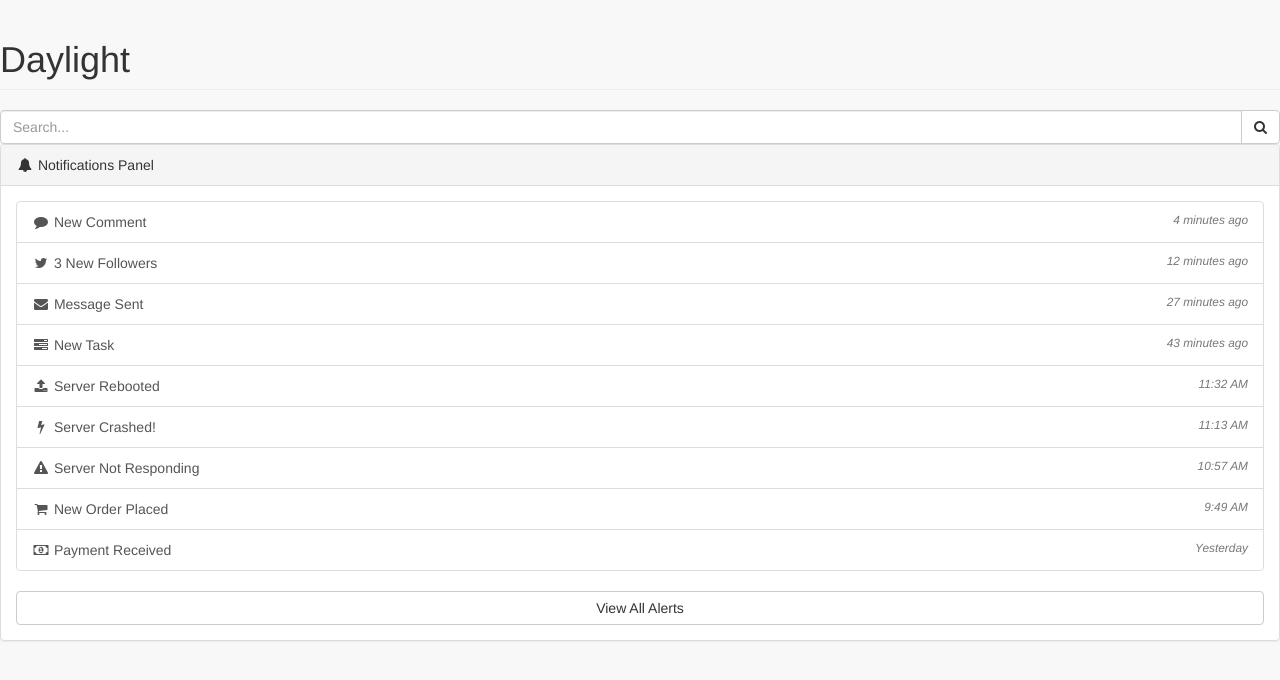
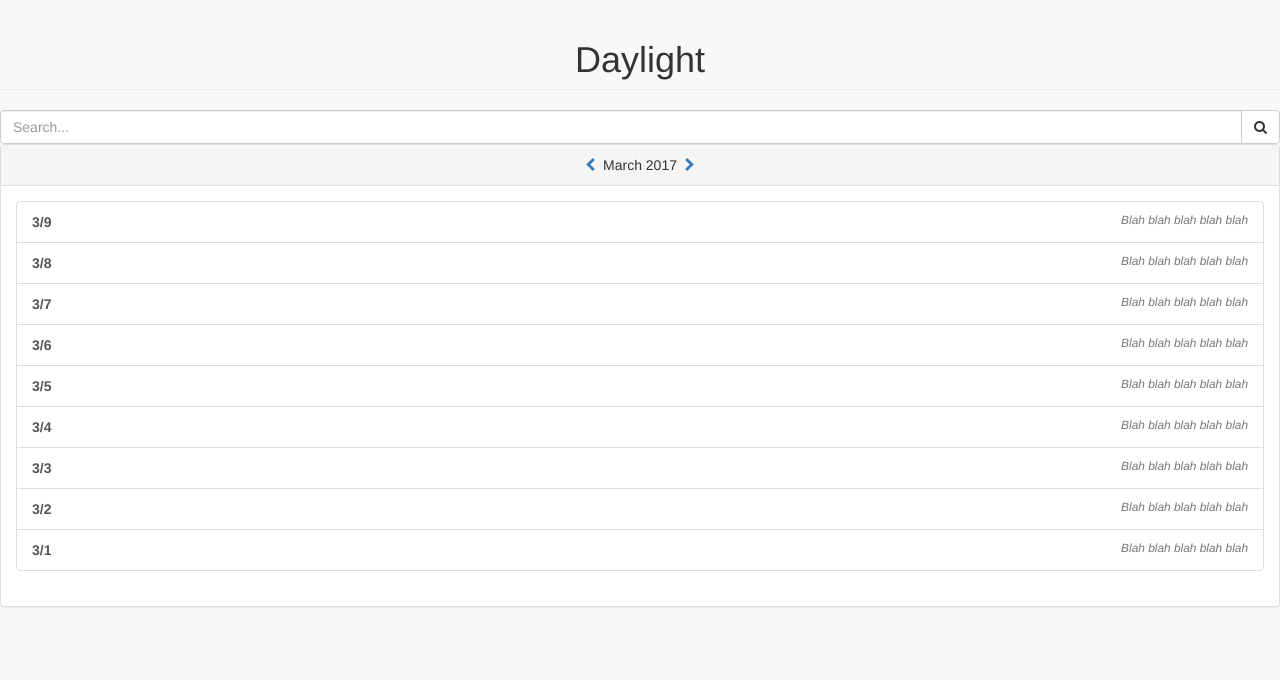
Before and after one commit to BinitShrestha/comp171_daylight, a website: page pages/index.html in a window 1280 px wide. Drawn offline with Linux system fonts and the light colour scheme.

Commit message:
cleaned first screen

```diff
--- a/pages/index.html
+++ b/pages/index.html
@@ -9,7 +9,7 @@
     <meta name="description" content="">
     <meta name="author" content="">
 
-    <title>SB Admin 2 - Bootstrap Admin Theme</title>
+    <title>Daylight</title>
 
     <!-- Bootstrap Core CSS -->
     <link href="../vendor/bootstrap/css/bootstrap.min.css" rel="stylesheet">
@@ -38,25 +38,9 @@
 <body>
 
     <div id="wrapper">
-
-        <!-- Navigation -->
-<!--         <nav class="navbar navbar-default navbar-static-top" role="navigation" style="margin-bottom: 0">
-            <div class="navbar-header">
-                <button type="button" class="navbar-toggle" data-toggle="collapse" data-target=".navbar-collapse">
-                    <span class="sr-only">Toggle navigation</span>
-                    <span class="icon-bar"></span>
-                    <span class="icon-bar"></span>
-                    <span class="icon-bar"></span>
-                </button>
-                <a class="navbar-brand" href="index.html">SB Admin v2.0</a>
-            </div> -->
-            <!-- /.navbar-header -->
-
-
-
             <div class="row">
                 <div class="col-lg-12">
-                    <h1 class="page-header">Daylight</h1>
+                    <h1 class="page-header" style="text-align: center">Daylight</h1>
                 </div>
                 <!-- /.col-lg-12 -->
             </div>
@@ -70,68 +54,60 @@
                 </span>
             </div>
 
-            <!-- /.col-lg-8 -->
+            <div class="panel panel-default">
+                <div class="panel-heading" style="text-align: center">
+                    <a href="#"><i class="fa fa-chevron-left fa-fw"></i></a> March 2017 <a href="#"><i class="fa fa-chevron-right fa-fw"></i></a>
+            </div>
 
-                    <div class="panel panel-default">
-                        <div class="panel-heading">
-                            <i class="fa fa-bell fa-fw"></i> Notifications Panel
-                        </div>
-                        <!-- /.panel-heading -->
             <div class="panel-body">
                 <div class="list-group">
                     <a href="#" class="list-group-item">
-                                    <i class="fa fa-comment fa-fw"></i> New Comment
-                                    <span class="pull-right text-muted small"><em>4 minutes ago</em>
+                        <strong>3/9</strong>
+                        <span class="pull-right text-muted small"><em>Blah blah blah blah blah</em>
                         </span>
                     </a>
                     <a href="#" class="list-group-item">
-                                    <i class="fa fa-twitter fa-fw"></i> 3 New Followers
-                                    <span class="pull-right text-muted small"><em>12 minutes ago</em>
+                        <strong>3/8</strong>
+                        <span class="pull-right text-muted small"><em>Blah blah blah blah blah</em>
                         </span>
                     </a>
                     <a href="#" class="list-group-item">
-                                    <i class="fa fa-envelope fa-fw"></i> Message Sent
-                                    <span class="pull-right text-muted small"><em>27 minutes ago</em>
+                        <strong>3/7</strong>
+                        <span class="pull-right text-muted small"><em>Blah blah blah blah blah</em>
                         </span>
                     </a>
                     <a href="#" class="list-group-item">
-                                    <i class="fa fa-tasks fa-fw"></i> New Task
-                                    <span class="pull-right text-muted small"><em>43 minutes ago</em>
+                        <strong>3/6</strong>
+                        <span class="pull-right text-muted small"><em>Blah blah blah blah blah</em>
                         </span>
                     </a>
                     <a href="#" class="list-group-item">
-                                    <i class="fa fa-upload fa-fw"></i> Server Rebooted
-                                    <span class="pull-right text-muted small"><em>11:32 AM</em>
+                        <strong>3/5</strong>
+                        <span class="pull-right text-muted small"><em>Blah blah blah blah blah</em>
                         </span>
                     </a>
                     <a href="#" class="list-group-item">
-                                    <i class="fa fa-bolt fa-fw"></i> Server Crashed!
-                                    <span class="pull-right text-muted small"><em>11:13 AM</em>
+                        <strong>3/4</strong>
+                        <span class="pull-right text-muted small"><em>Blah blah blah blah blah</em>
                         </span>
                     </a>
                     <a href="#" class="list-group-item">
-                                    <i class="fa fa-warning fa-fw"></i> Server Not Responding
-                                    <span class="pull-right text-muted small"><em>10:57 AM</em>
+                        <strong>3/3</strong>
+                        <span class="pull-right text-muted small"><em>Blah blah blah blah blah</em>
                         </span>
                     </a>
                     <a href="#" class="list-group-item">
-                                    <i class="fa fa-shopping-cart fa-fw"></i> New Order Placed
-                                    <span class="pull-right text-muted small"><em>9:49 AM</em>
+                        <strong>3/2</strong>
+                        <span class="pull-right text-muted small"><em>Blah blah blah blah blah</em>
                         </span>
                     </a>
                     <a href="#" class="list-group-item">
-                                    <i class="fa fa-money fa-fw"></i> Payment Received
-                                    <span class="pull-right text-muted small"><em>Yesterday</em>
+                        <strong>3/1</strong>
+                        <span class="pull-right text-muted small"><em>Blah blah blah blah blah</em>
                         </span>
                     </a>
                 </div>
-                            <!-- /.list-group -->
-                            <a href="#" class="btn btn-default btn-block">View All Alerts</a>
             </div>
-                        <!-- /.panel-body -->
-
-    </div>
-    <!-- /#wrapper -->
 
     <!-- jQuery -->
     <script src="../vendor/jquery/jquery.min.js"></script>
```
Lines whose indentation alone changed are shown as unchanged.
